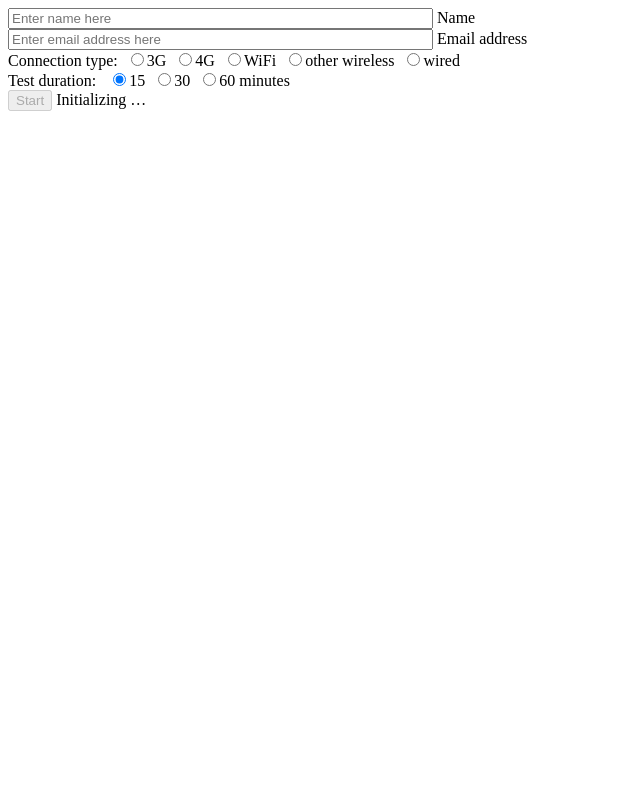
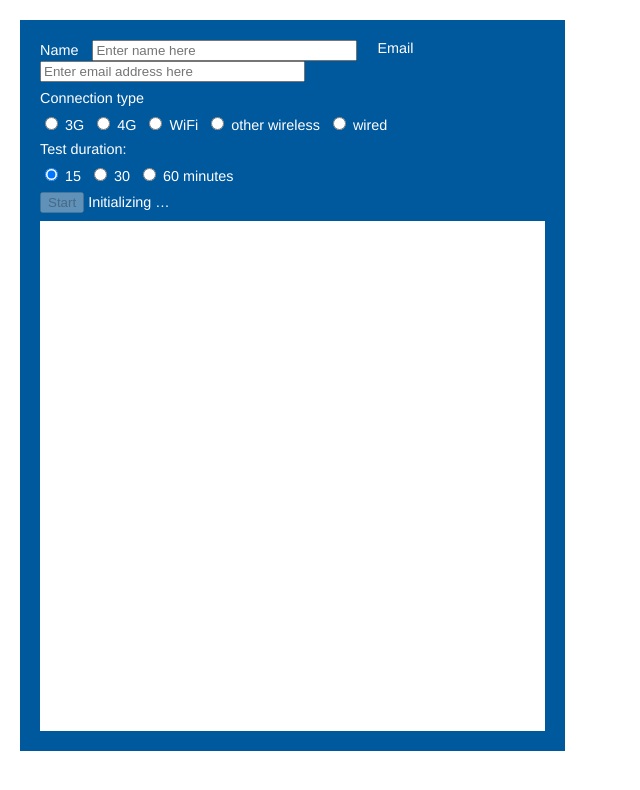
Before and after one commit to dsparacio/DASHJSABRTestSuite, a plain HTML site: page network/measure.html in a window 1280 px wide. Shown: the whole page, without its empty margins (0-640 px from the left). Drawn offline with Linux system fonts and the light colour scheme; no server answers.

Commit message:
added some style and proper html ;)

```diff
--- a/network/measure.html
+++ b/network/measure.html
@@ -4,7 +4,7 @@
     <meta charset="utf-8"/>
     <title>Network Measurement</title>
     <meta name="description" content="" />
-
+    <link href="style.css" rel="stylesheet" media="screen">
     <script src="../libs/jquery/jquery.js"></script>
     <script src="../libs/jquery/jquery.couch.js"></script>
     <script src="../libs/jquery/pgwbrowser.min.js"></script>
@@ -235,6 +235,7 @@
         }
 
         function getNetworkType() {
+
             var type = null;
             if (document.getElementById('connection_type_3G').checked) {
                 type = '3G';
@@ -275,29 +276,39 @@
     </script>
 
     <body onload="init()">
-        <input id="text_name" type="text" size="50" placeholder="Enter name here" />
-        Name
-        <br/>
-        <input id="text_email" type="text" size="50" placeholder="Enter email address here" />
-        Email address
-        <br/>
-        Connection type:&nbsp;
+        <div id="main_wrapper">
+            <div id="name_wrapper">
+                <label class="label_padding">Name</label>
+                <input id="text_name" type="text" size="30" placeholder="Enter name here" />
+            </div>
+            <div id="email_wrapper">
+                <label class="label_padding">Email</label>
+                <input id="text_email" type="text" size="30" placeholder="Enter email address here" />
+            </div>
+            <div id="h_spacer"></div>
+            <div id="connection_wrapper">
+                <label >Connection type</label>
+                <div id="h_spacer"></div>
                 <input id="connection_type_3G" type="radio" name="connection_type" />3G&nbsp;
                 <input id="connection_type_4G" type="radio" name="connection_type" />4G&nbsp;
                 <input id="connection_type_WiFi" type="radio" name="connection_type" />WiFi&nbsp;
                 <input id="connection_type_wireless" type="radio" name="connection_type" />other wireless&nbsp;
                 <input id="connection_type_wired" type="radio" name="connection_type" />wired
-        <br/>
-        Test duration: &nbsp;
+            </div>
+            <div id="h_spacer"></div>
+            <div id="duration_wrapper">
+                <label >Test duration:</label>
+                <div id="h_spacer"></div>
                 <input id="duration15" type="radio" name="duration" onclick="updateEstimateData()" checked />15&nbsp;
                 <input id="duration30" type="radio" name="duration" onclick="updateEstimateData()" />30&nbsp;
                 <input id="duration60" type="radio" name="duration" onclick="updateEstimateData()" />60 minutes &emsp;
                 <span id="estimate"></span>
-        <br/>
+            </div>
+            <div id="h_spacer"></div>
             <button id="button_start" type="button" onclick="clickStart()" disabled>Start</button>
             <span id="status">Initializing &hellip;</span>
-        <br/>
+            <div id="h_spacer"></div>
             <div id="textbox"></div>
-        <br/>
+        </div>
     </body>
 </html>
--- a/network/style.css
+++ b/network/style.css
@@ -0,0 +1,48 @@
+html, body {
+    margin: 10px 10px;
+}
+
+
+
+div#duration_wrapper {
+}
+
+div#connection_wrapper{
+}
+
+div#name_wrapper {
+    clear: right;
+    float: left;
+    margin-right: 20px;
+}
+
+div#main_wrapper{
+    width: 505px;
+    padding: 20px 20px;
+    background-color: #00589d;
+    font-family: "Helvetica Neue",Helvetica,Arial,sans-serif;
+    font-size: .9em;
+    font-weight: 400;
+    color: #FFF;
+}
+
+input[type="radio"] {
+    display: inline-block;
+    margin-right: 7px;
+}
+
+.label_padding {
+    margin-right: 10px;
+}
+
+div#h_spacer {
+    height: 8px;
+}
+
+div#textbox {
+    padding: 5px;
+    background-color: #FFFFFF;
+    height: 500px;
+    overflow: auto;
+    color: #000;
+}
```
Lines whose indentation alone changed are shown as unchanged.
